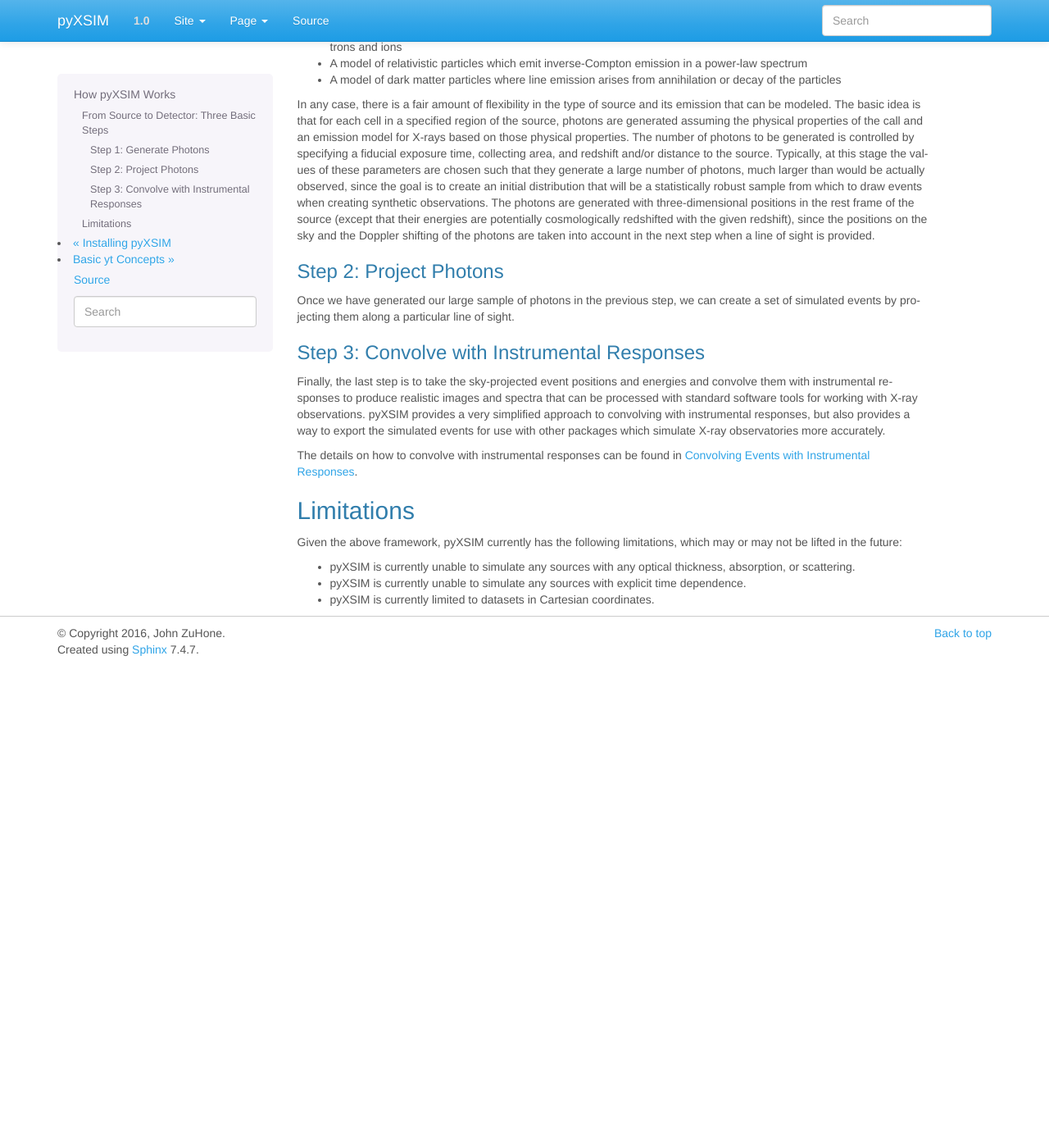
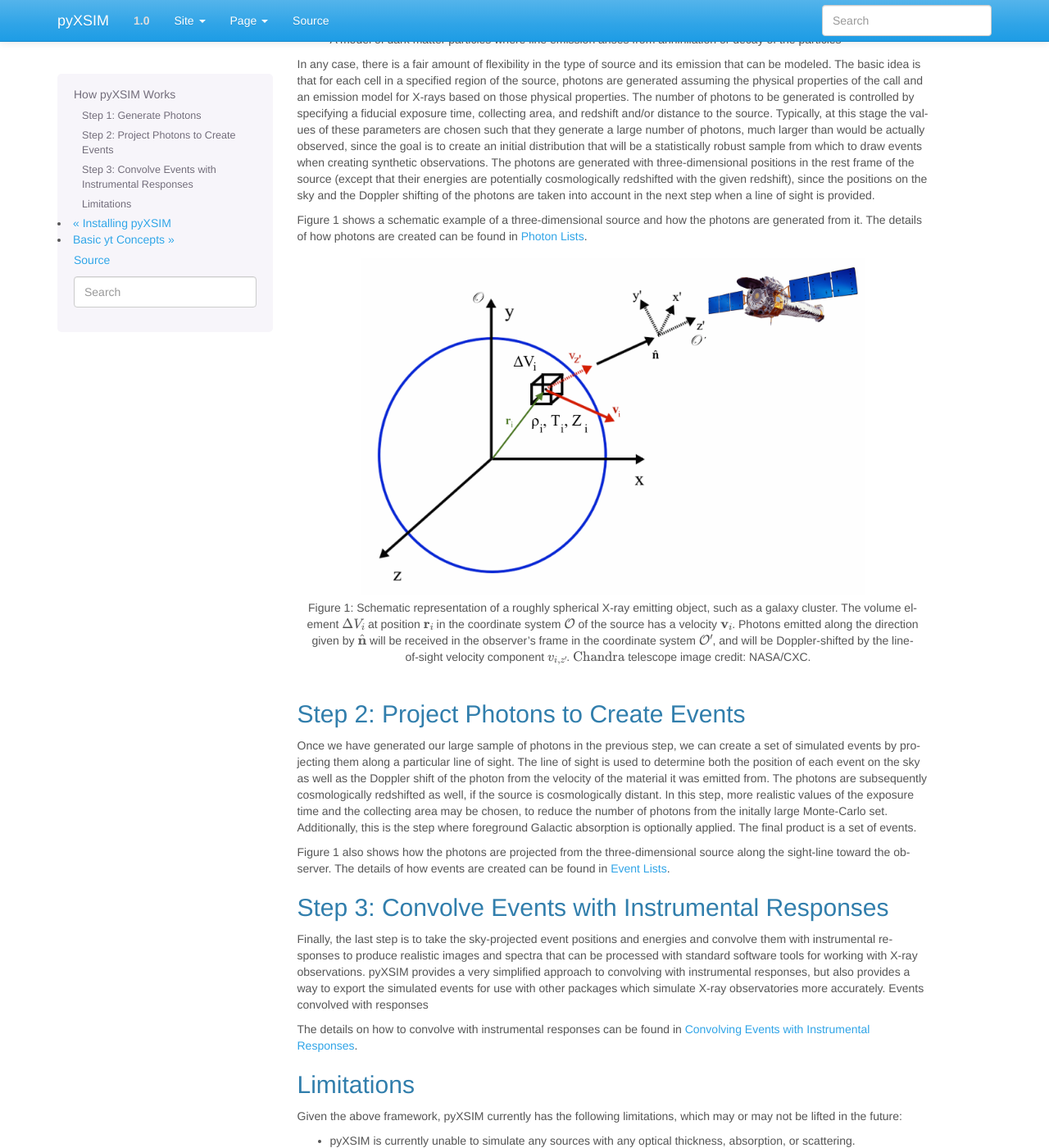
Before and after one commit to jzuhone/pyxsim, a Sphinx documentation site: the page built from doc/source/how_it_works.rst, in a window 1280 px wide and 1400 px high, scrolled down 311 px. Shown: the whole window at 82% size. Built offline with Sphinx 7.4.7, drawn with Linux system fonts in a browser that asks for light colours; before the commit the page ends 1123 px from its top, so only the background shows below that; some of the changed text lies outside the part shown.

Commit message:
Finishing up the 'how it works' section.

```diff
--- a/doc/source/how_it_works.rst
+++ b/doc/source/how_it_works.rst
@@ -3,13 +3,11 @@
 How pyXSIM Works
 ================
 
-This section details in brief the model, assumptions, and basic algorithms of pyXSIM.
-
-From Source to Detector: Three Basic Steps
-------------------------------------------
+This section details in brief the model, assumptions, and basic algorithms of pyXSIM in terms of three
+basic steps.
 
 Step 1: Generate Photons
-++++++++++++++++++++++++
+------------------------
 
 We begin with a three-dimensional model of a source, whether from a dataset from some type of dynamical
 simulation or from a dataset constructed by hand. This dataset is comprised of cells or particles, and
@@ -32,20 +30,44 @@ positions in the rest frame of the source (except that their energies are potent
 with the given redshift), since the positions on the sky and the Doppler shifting of the photons are
 taken into account in the next step when a line of sight is provided.
 
-Step 2: Project Photons
-+++++++++++++++++++++++
+Figure 1 shows a schematic example of a three-dimensional source and how the photons are generated from it.
+The details of how photons are created can be found in :ref:`photon-lists`.
+
+.. figure:: _images/schematic.png
+    :align: center
+    :figclass: w
+    :scale: 40 %
+
+    Figure 1: Schematic representation of a roughly spherical X-ray emitting object, such as a
+    galaxy cluster. The volume element :math:`\Delta{V}_i` at position :math:`{\bf r}_i`
+    in the coordinate system :math:`{\cal O}` of the source has a velocity
+    :math:`{\bf v}_i`. Photons emitted along the direction given by :math:`\hat{\bf n}`
+    will be received in the observer's frame in the coordinate system :math:`{\cal O}'`,
+    and will be Doppler-shifted by the line-of-sight velocity component :math:`v_{i,z'}`.
+    :math:`{\rm Chandra}` telescope image credit: NASA/CXC.
+
+Step 2: Project Photons to Create Events
+----------------------------------------
 
 Once we have generated our large sample of photons in the previous step, we can create a set of simulated
-events by projecting them along a particular line of sight.
+events by projecting them along a particular line of sight. The line of sight is used to determine both
+the position of each event on the sky as well as the Doppler shift of the photon from the velocity of the
+material it was emitted from. The photons are subsequently cosmologically redshifted as well, if the source
+is cosmologically distant. In this step, more realistic values of the exposure time and the collecting area
+may be chosen, to reduce the number of photons from the initally large Monte-Carlo set. Additionally, this is
+the step where foreground Galactic absorption is optionally applied. The final product is a set of events.
 
-Step 3: Convolve with Instrumental Responses
-++++++++++++++++++++++++++++++++++++++++++++
+Figure 1 also shows how the photons are projected from the three-dimensional source along the sight-line
+toward the observer. The details of how events are created can be found in :ref:`event-lists`.
+
+Step 3: Convolve Events with Instrumental Responses
+---------------------------------------------------
 
 Finally, the last step is to take the sky-projected event positions and energies and convolve them with
 instrumental responses to produce realistic images and spectra that can be processed with standard software
 tools for working with X-ray observations. pyXSIM provides a very simplified approach to convolving with
 instrumental responses, but also provides a way to export the simulated events for use with other packages
-which simulate X-ray observatories more accurately.
+which simulate X-ray observatories more accurately. Events convolved with responses
 
 The details on how to convolve with instrumental responses can be found in :ref:`instruments`.
 
```
Also changed, not shown: doc/source/_images/schematic.png (added).
